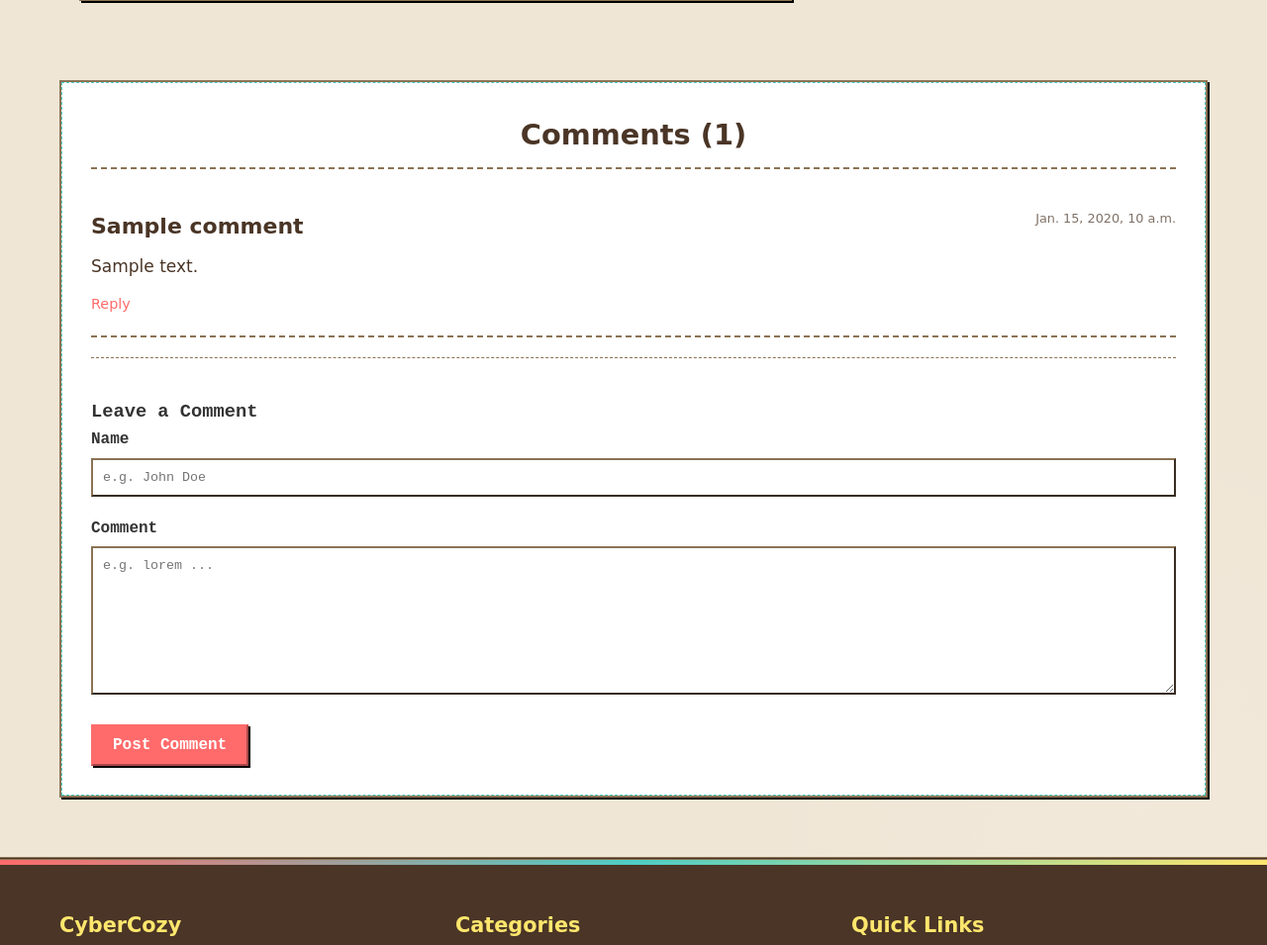
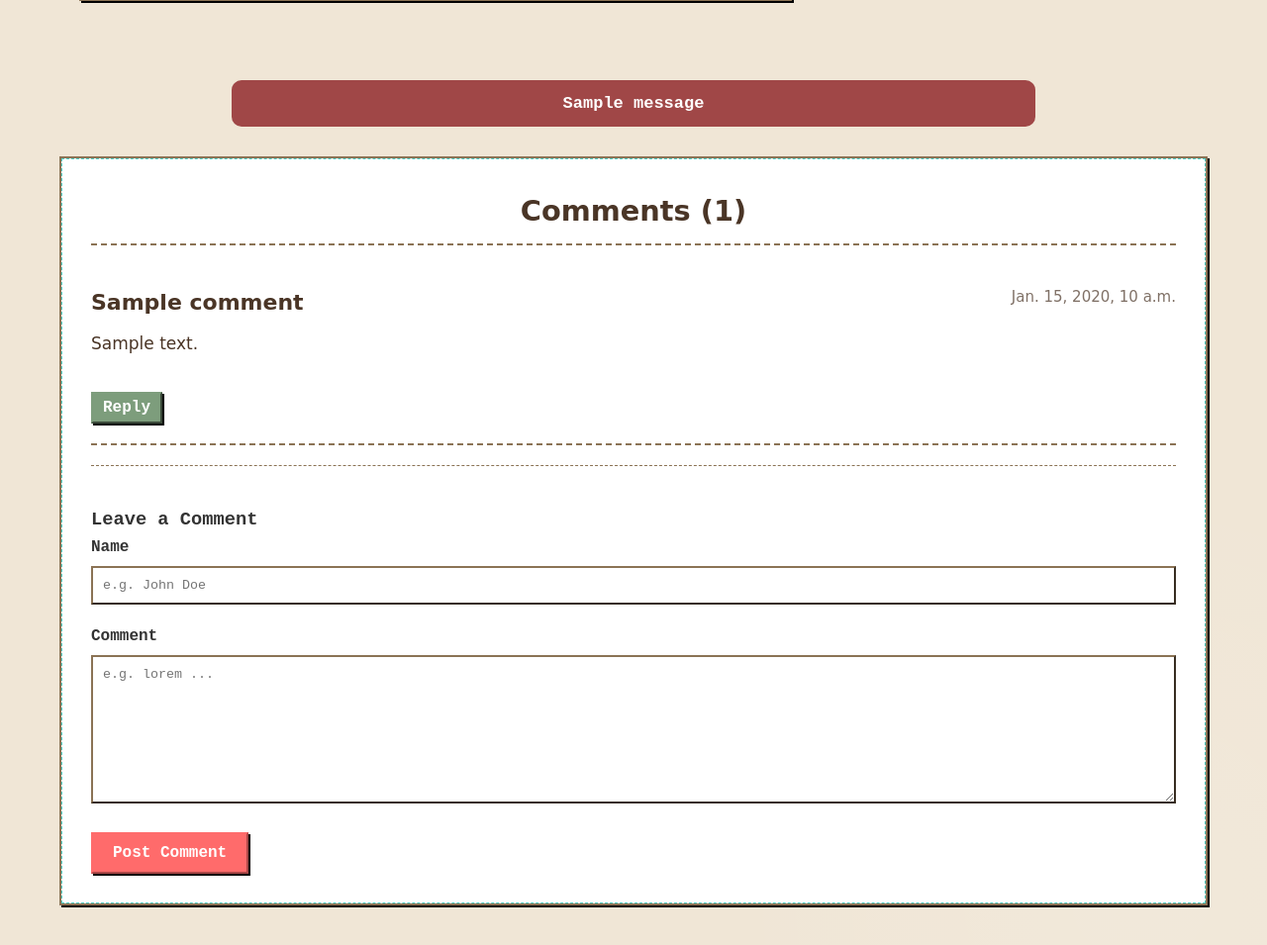
Before and after one commit to pariya-tavangar/jojogeek-weblog, a Django app: a page that uses myblog/templates/post_detail.html in a window 1280 px wide. Shown: the part 931-1886 px from the top of the page at 99% size. Run offline with Django 5.2, Linux system fonts and the light colour scheme; tables that the repository leaves empty hold one stand-in row (values such as "Sample post"); grey boxes marked "Sample" are stand-in pictures; one stand-in notice (Sample message) is shown.

Commit message:
reply and message alert fixed

```diff
--- a/myblog/appblog/views.py
+++ b/myblog/appblog/views.py
@@ -3,6 +3,7 @@ from .models import Post,Category,Comment
 from django.utils.text import slugify
 from django.core.paginator import Paginator
 from .forms import CommentForm
+from django.contrib import messages
 
 
 def home(request):
@@ -54,6 +55,8 @@ def post_detail(request, title):
             # Still unapproved until you approve it
             comment.approved = False
             comment.save()
+
+            messages.success(request,"Thank you for the comment ♥ It will be shown after admin approval !")
 
             return redirect('post_detail', title=title)
     else:
--- a/myblog/static/css/post_detail.css
+++ b/myblog/static/css/post_detail.css
@@ -490,6 +490,29 @@
             border: 2px outset var(--soft-green);
         }
 
+
+        .reply-btn{
+            display: inline-block;
+            background-color: var(--soft-green);
+            color: white;
+            padding: 5px 10px;
+            font-weight: bold;
+            transition: all 0.3s ease;
+            box-shadow: var(--shadow);
+            border: 2px outset var(--soft-green);
+            font-family: 'Courier New', monospace;
+            font-size: 1rem;
+        }
+
+
+        .reply-btn:hover{
+            background-color: var(--accent-2);
+            transform: translate(2px, 2px);
+            box-shadow: 1px 1px 0px #000;
+            border: 2px inset var(--accent-2);
+        }
+
+
         /* Sidebar */
         .sidebar {
             display: flex;
@@ -697,7 +720,7 @@
         }
 
         .comment-date {
-            font-size: 0.8rem;
+            font-size: 15px;
             opacity: 0.7;
         }
 
@@ -778,6 +801,33 @@
             min-height: 150px;
             resize: vertical;
         }
+
+
+        .messages{
+            margin:auto;
+            width: 70%;
+            text-align: center;
+            padding: 10px;
+            background-color: var(--accent-1);
+            color: white;
+            font-size: 17px;
+            font-weight: bold;
+            margin-bottom: 30px;
+            border-radius: 10px;
+
+            animation-name: color;
+            animation-duration: 3s;
+            animation-iteration-count: infinite;
+            animation-direction: alternate-reverse;
+            animation-timing-function: ease;
+        }
+
+        @keyframes color {
+        to {
+            background-color:rgb(158, 70, 70);
+            }
+        }
+
 
         /* Related Posts */
         .related-posts {
@@ -891,6 +941,10 @@
             opacity: 0.8;
             border-top: 1px dashed var(--border-color);
             padding-top: 10px;
+        }
+
+        .hidden{
+            display: none;
         }
 
         /* Footer */
--- a/myblog/templates/post_detail.html
+++ b/myblog/templates/post_detail.html
@@ -173,11 +173,21 @@
             </aside>
         </div>
 
-        <!-- Comments Section -->
+        <!----- Comments Section ----->
+
+        {% if messages %}
+            <div class="messages">
+            {% for message in messages %}
+                <div class="message message-{{message.tags}}">
+                    {{message}}
+                </div>
+            {% endfor %}
+              </div>
+        {% endif %}
+
+
         <section class="comments-section">
             <h2 class="comments-title">Comments ({{comments.count}})</h2>
-
-
             <div class="comment">
                 {% for comment in comments %}
                 <div class="comment-each">
@@ -188,14 +198,32 @@
                 <div class="comment-body">
                     {{ comment.body }}
                 </div>
-                <a href="#" class="comment-reply" data-id="{{ comment.id }}">Reply</a>
+                <br>
+                <button class="reply-btn" data-target="reply-form-{{comment.id}}">Reply</button>
+
+                <!--- Hidden Reply Form --->
+                <div class="hidden-reply-form hidden" id="reply-form-{{comment.id}}">
+                <form class="comment-form" method="POST">
+                    {% csrf_token %}
+                    <h3>Reply to {{comment.name}}</h3>
+                    <br>
+                    <div class="form-group">
+                        <input type="hidden" name="parent_id" value="{{comment.id}}" maxlength="100" required="" aria-invalid="true" aria-describedby="id_name_error" type="text" id="id_name" name="author_name" placeholder="e.g. John Doe" required>
+                        {{ form.as_p}}
+                    </div>
+                    <button type="submit" class="btn ">Post Reply</button>
+                </form>
+                </div>
+
                 <!-- Admin Reply -->
                  {% for reply in comment.replies.all %}
                     {% if reply.approved %}
                  <div class="admin-reply">
                     <div class="admin-reply-header">
-                        <span class="comment-author">{{ reply.name }}<span class="admin-badge">ADMIN</span></span>
-                        <span class="comment-date">{{ reply.create_at }}</span>
+                        <span class="comment-author">{{ reply.name }}
+                            <!-- <span class="admin-badge"></span> -->
+                        </span>
+                        <span class="comment-date">{{ reply.created_at }}</span>
                     </div>
                     <div class="comment-body">
                         {{ reply.body }}
@@ -432,6 +460,24 @@
                 }, 100);
             });
         });
+
+
+        //hidden reply-form summon
+        document.addEventListener("DOMContentLoaded", function () {
+            const buttons = document.querySelectorAll(".reply-btn");
+
+            buttons.forEach(btn => {
+                btn.addEventListener("click", function () {
+                    const targetId = this.getAttribute("data-target");
+                    const form = document.getElementById(targetId);
+
+                    // Toggle visibility
+                    form.classList.toggle("hidden");
+                });
+            });
+        });
+
+
     </script>
 </body>
 </html>
```
